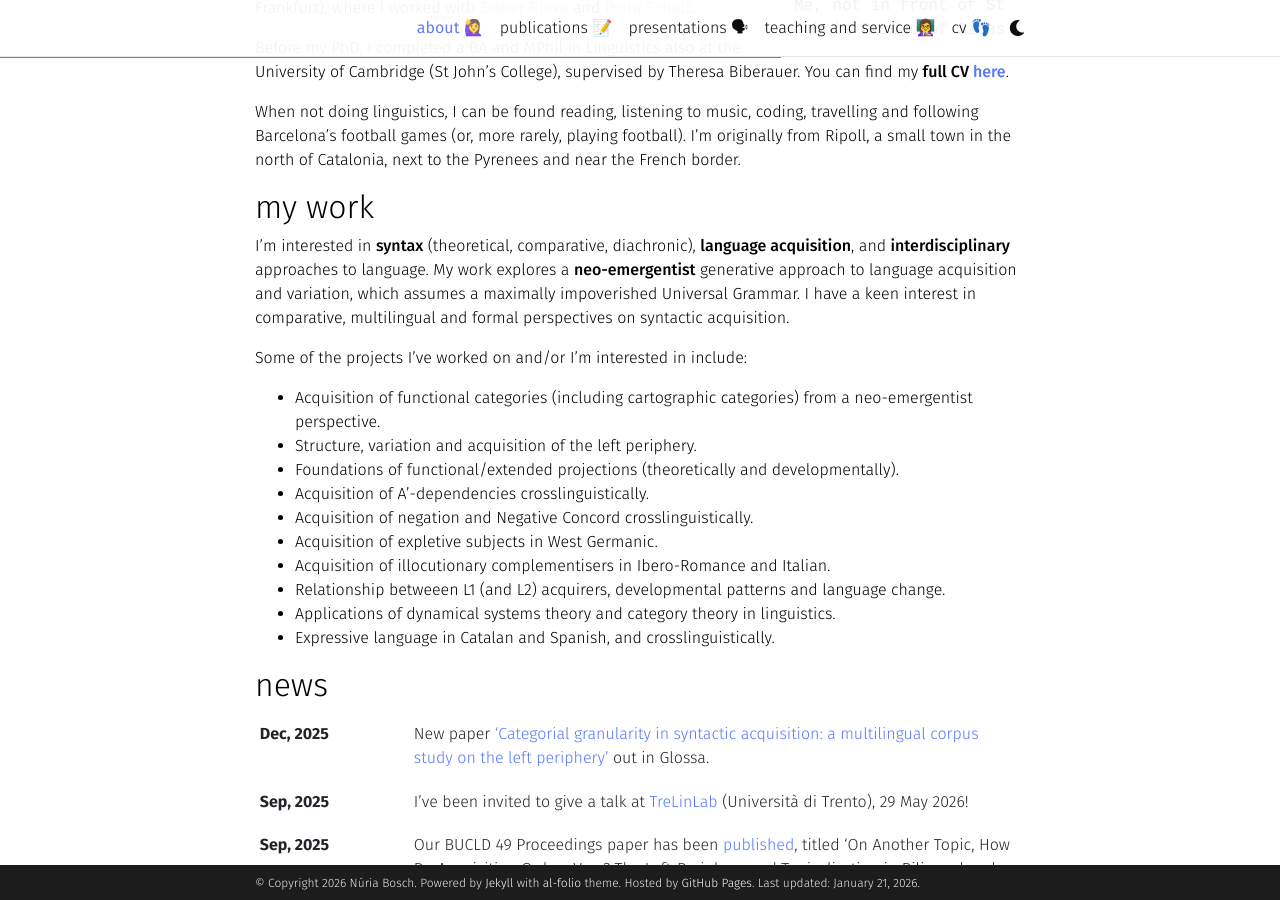
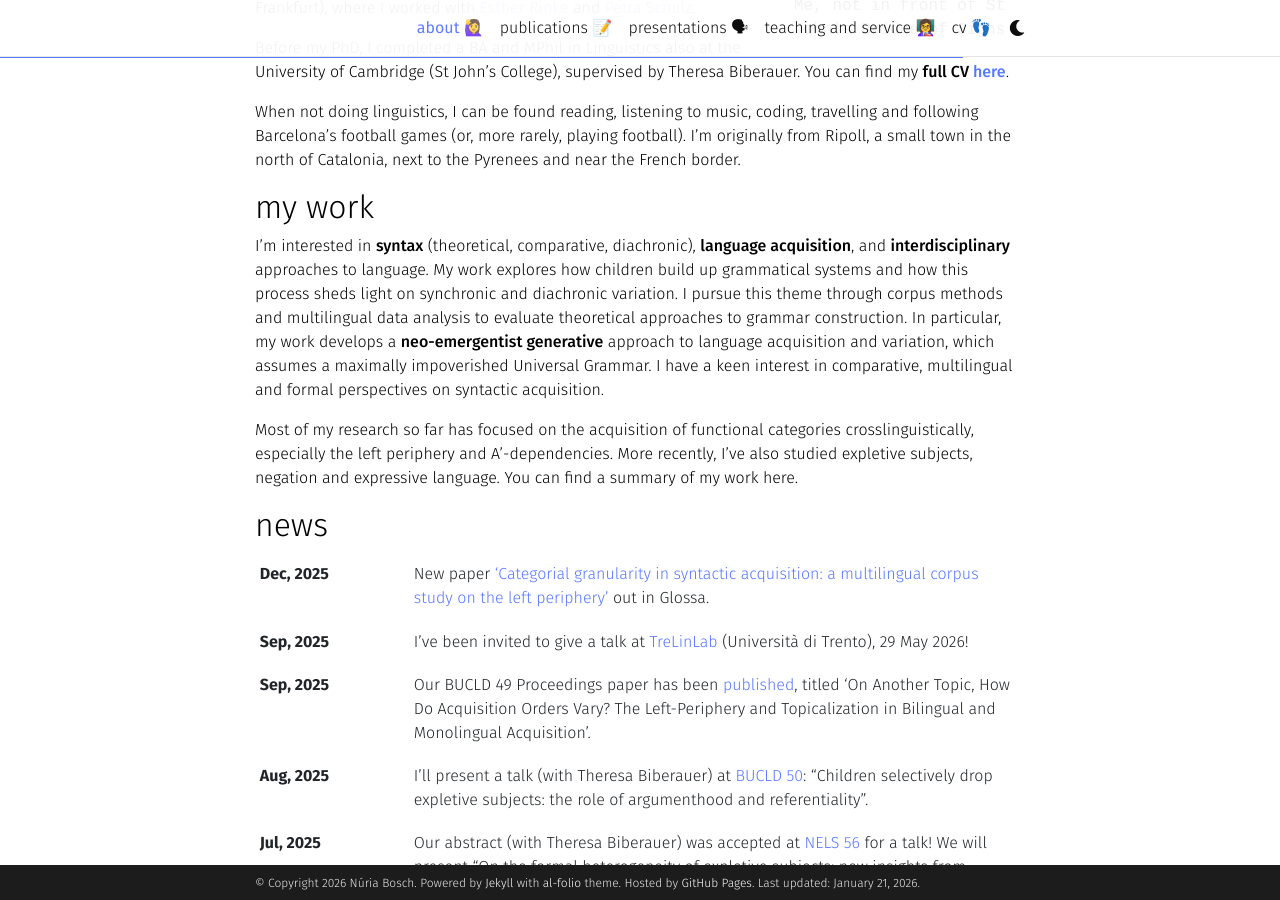
Before and after one commit to nuria-bosch/nuria-bosch.github.io, a Jekyll site: the page built from _pages/about.md, in a window 1280 px wide and 900 px high, scrolled down 517 px. Built offline with Jekyll 4.4.1, drawn with Linux system fonts in a browser that asks for light colours; full-size pictures stand in for the smaller copies a plugin makes; some web fonts are replaced; comment, search, counter and statistics services are not loaded; a style sheet for code colours, icons or effects is not loaded.

Commit message:
Update about.md

```diff
--- a/_pages/about.md
+++ b/_pages/about.md
@@ -30,17 +30,6 @@
 
  <h2>my work</h2>
 
-I'm interested in **syntax** (theoretical, comparative, diachronic), **language acquisition**, and **interdisciplinary** approaches to language. My work explores a **neo-emergentist** generative approach to language acquisition and variation, which assumes a maximally impoverished Universal Grammar. I have a keen interest in comparative, multilingual and formal perspectives on syntactic acquisition.
+I'm interested in **syntax** (theoretical, comparative, diachronic), **language acquisition**, and **interdisciplinary** approaches to language. My work explores how children build up grammatical systems and how this process sheds light on synchronic and diachronic variation. I pursue this theme through corpus methods and multilingual data analysis to evaluate theoretical approaches to grammar construction. In particular, my work develops a **neo-emergentist generative** approach to language acquisition and variation, which assumes a maximally impoverished Universal Grammar. I have a keen interest in comparative, multilingual and formal perspectives on syntactic acquisition.
 
-Some of the projects I've worked on and/or I'm interested in include:
-
-- Acquisition of functional categories (including cartographic categories) from a neo-emergentist perspective.
-- Structure, variation and acquisition of the left periphery.
-- Foundations of functional/extended projections (theoretically and developmentally).
-- Acquisition of A'-dependencies crosslinguistically.
-- Acquisition of negation and Negative Concord crosslinguistically.
-- Acquisition of expletive subjects in West Germanic.
-- Acquisition of illocutionary complementisers in Ibero-Romance and Italian.
-- Relationship betweeen L1 (and L2) acquirers, developmental patterns and language change.
-- Applications of dynamical systems theory and category theory in linguistics.
-- Expressive language in Catalan and Spanish, and crosslinguistically.
+Most of my research so far has focused on the acquisition of functional categories crosslinguistically, especially the left periphery and A’-dependencies. More recently, I’ve also studied expletive subjects, negation and expressive language. You can find a summary of my work here.
```
